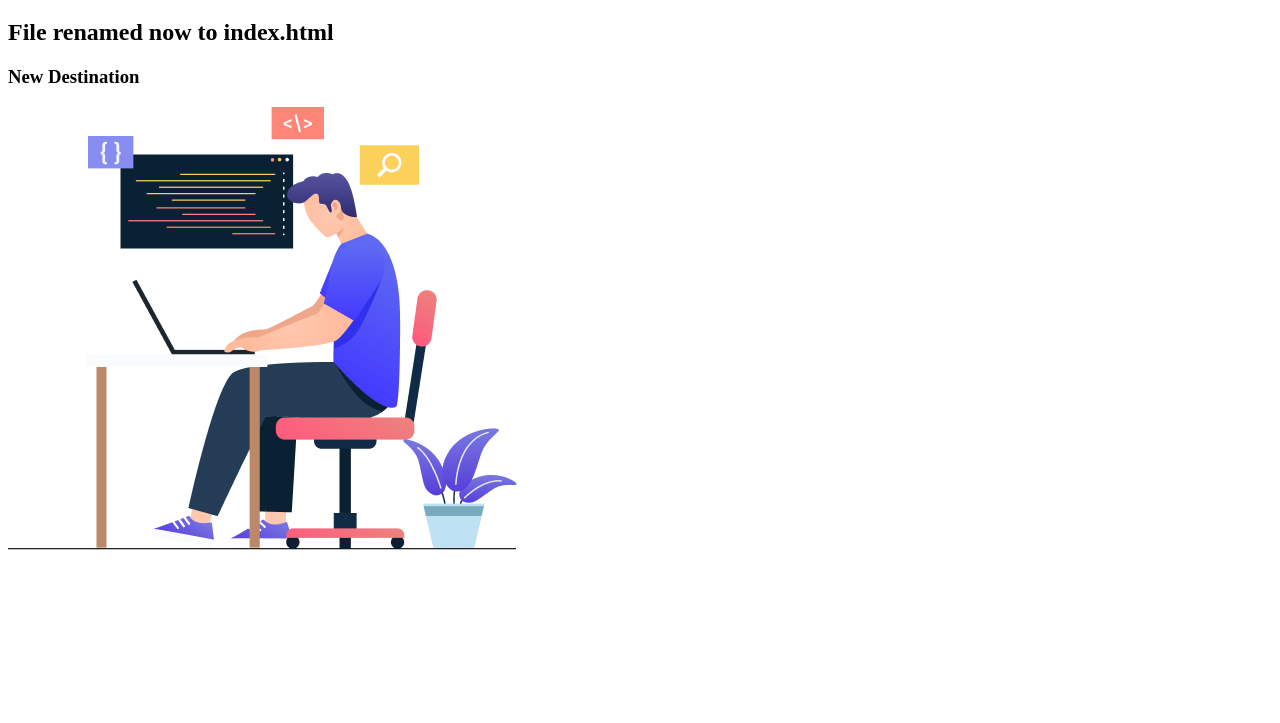
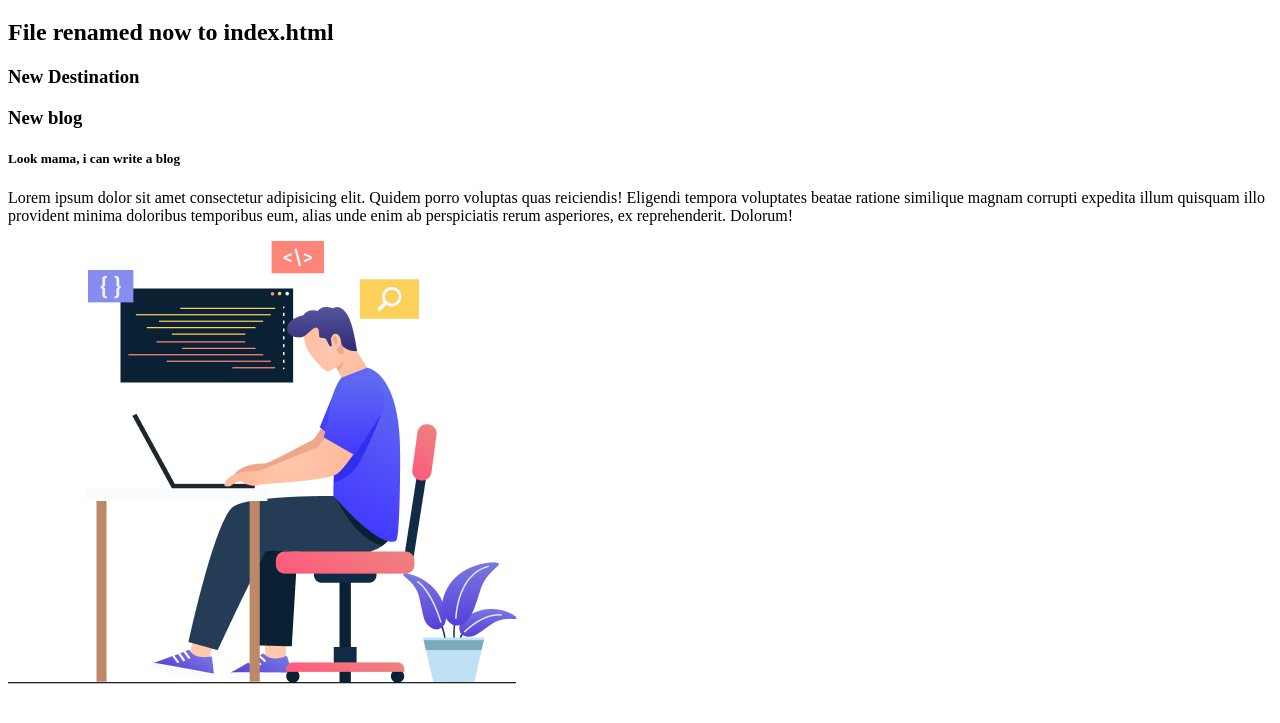
Before and after one commit to Tanvir-Ahmed-Chowdhury/my-second-repo, a plain HTML site: page index.html in a window 1280 px wide. Shown: the part 61-784 px from the top of the page. Drawn offline with Linux system fonts and the light colour scheme.

Commit message:
new blog added

```diff
--- a/index.html
+++ b/index.html
@@ -10,6 +10,11 @@
     <h1>My Start file is not index,html file</h1>
     <h2>File renamed now to index.html</h2>
     <h3>New Destination</h3>
+    <div>
+        <h3>New blog</h3>
+        <h5>Look mama, i can write a blog</h5>
+        <p>Lorem ipsum dolor sit amet consectetur adipisicing elit. Quidem porro voluptas quas reiciendis! Eligendi tempora voluptates beatae ratione similique magnam corrupti expedita illum quisquam illo provident minima doloribus temporibus eum, alias unde enim ab perspiciatis rerum asperiores, ex reprehenderit. Dolorum!</p>
+    </div>
     <img src="image.png" alt="">
 
 
```
